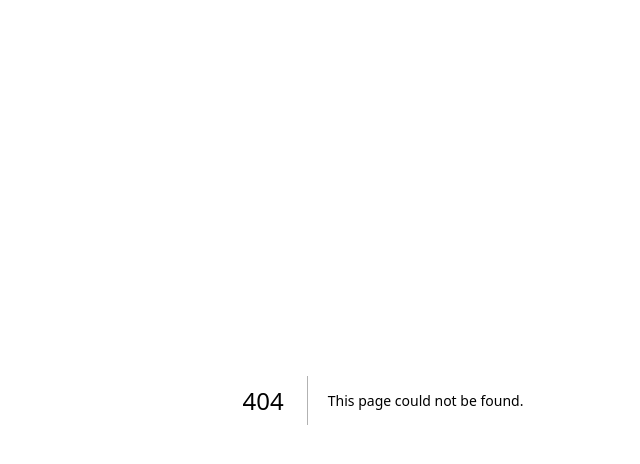
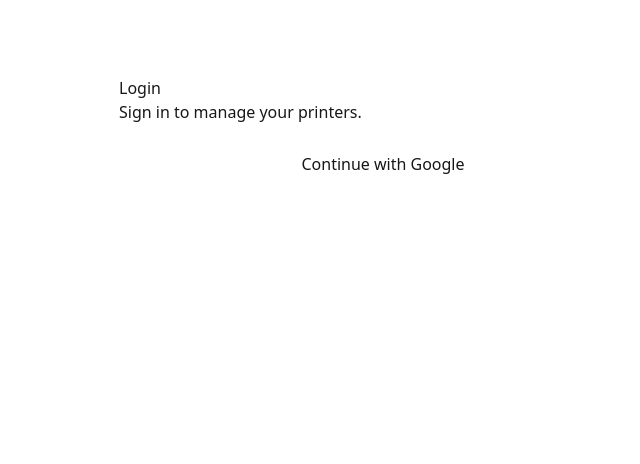
Before and after one commit to my3dmonitorapp/my3dmonitor-frontend, a Next.js app: page /app/login in a window 1280 px wide. Before the commit this address had no page. Shown: the top 464 px of the page, without its empty margins (257-897 px from the left). Built offline with nearby package versions, Linux system fonts and the light colour scheme.

Commit message:
Fix middleware location and enable Google auth protection

```diff
--- /dev/null
+++ b/app/api/auth/[...nextauth]/route.ts
@@ -0,0 +1,2 @@
+import { handlers } from "@/auth";
+export const { GET, POST } = handlers;
--- /dev/null
+++ b/app/app/login/page.tsx
@@ -0,0 +1,19 @@
+"use client";
+
+import { signIn } from "next-auth/react";
+
+export default function LoginPage() {
+  return (
+    <main style={{ maxWidth: 560, margin: "60px auto", padding: 16, fontFamily: "system-ui" }}>
+      <h1>Login</h1>
+      <p>Sign in to manage your printers.</p>
+
+      <button
+        onClick={() => signIn("google", { callbackUrl: "/app" })}
+        style={{ padding: 12, width: "100%", marginTop: 16 }}
+      >
+        Continue with Google
+      </button>
+    </main>
+  );
+}
--- a/app/app/page.tsx
+++ b/app/app/page.tsx
@@ -1,13 +1,14 @@
-export default function AppHome() {
+import { auth } from "@/auth";
+
+export default async function AppHome() {
+  const session = await auth();
+
   return (
     <main style={{ maxWidth: 900, margin: "40px auto", padding: 16, fontFamily: "system-ui" }}>
       <h1>Dashboard</h1>
-      <p>Frontend v1: read-only dashboard + onboarding.</p>
-
-      <div style={{ display: "flex", gap: 12, marginTop: 12 }}>
-        <a href="/app/onboarding">Onboarding</a>
-        <a href="/install-agent">Install Agent</a>
-      </div>
+      <pre style={{ background: "#111", color: "#0f0", padding: 16, borderRadius: 8, overflowX: "auto" }}>
+        {JSON.stringify(session, null, 2)}
+      </pre>
     </main>
   );
 }
--- /dev/null
+++ b/auth.ts
@@ -0,0 +1,6 @@
+import NextAuth from "next-auth";
+import Google from "next-auth/providers/google";
+
+export const { handlers, auth, signIn, signOut } = NextAuth({
+  providers: [Google],
+});
--- /dev/null
+++ b/middleware.ts
@@ -0,0 +1,19 @@
+import { NextResponse } from "next/server";
+import type { NextRequest } from "next/server";
+import { auth } from "@/auth";
+
+export default auth((req: NextRequest) => {
+  const isLoggedIn = !!req.auth;
+  const isAppRoute = req.nextUrl.pathname.startsWith("/app");
+
+  if (isAppRoute && !isLoggedIn) {
+    const url = new URL("/login", req.nextUrl);
+    return NextResponse.redirect(url);
+  }
+
+  return NextResponse.next();
+});
+
+export const config = {
+  matcher: ["/app/:path*"],
+};
--- a/package.json
+++ b/package.json
@@ -10,6 +10,7 @@
   },
   "dependencies": {
     "next": "16.1.0",
+    "next-auth": "^4.24.13",
     "react": "19.2.3",
     "react-dom": "19.2.3"
   },
```
Also changed, not shown: 1 other file (tests, documents, lock files or other folders).
